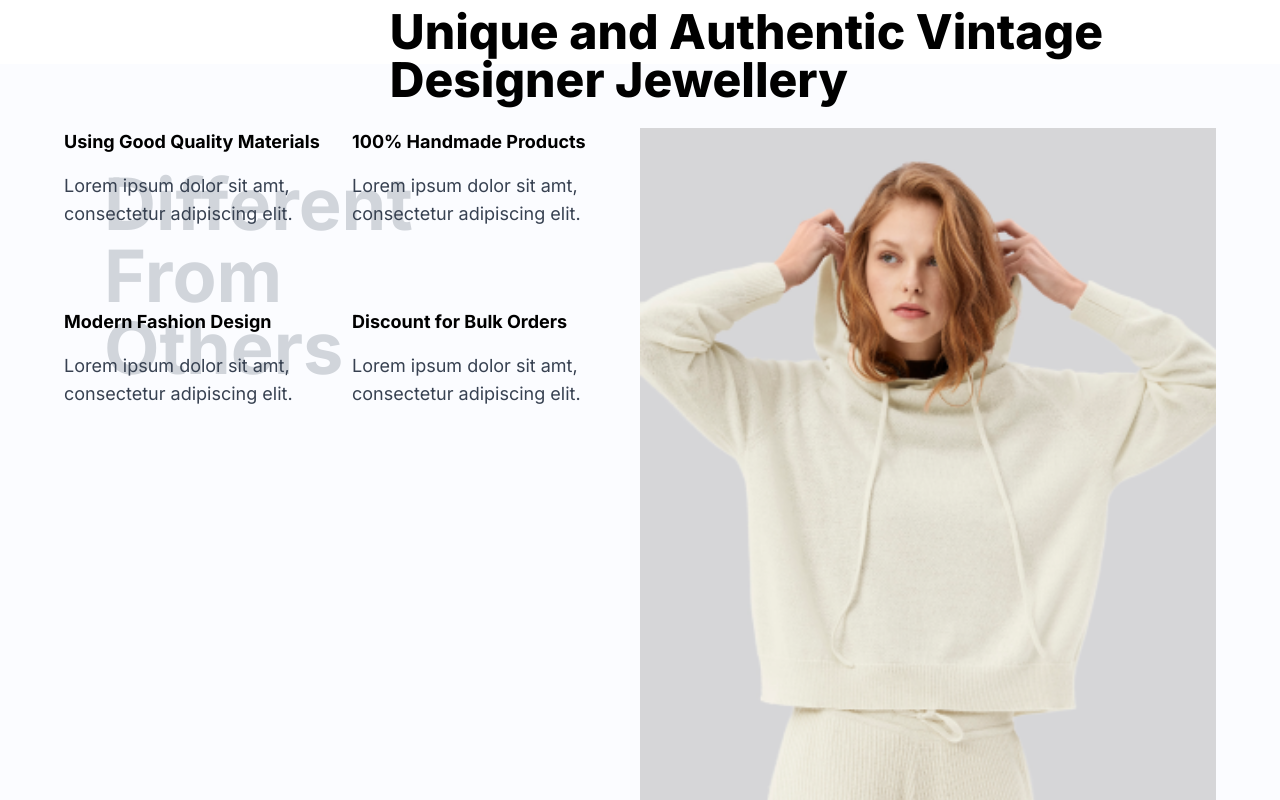
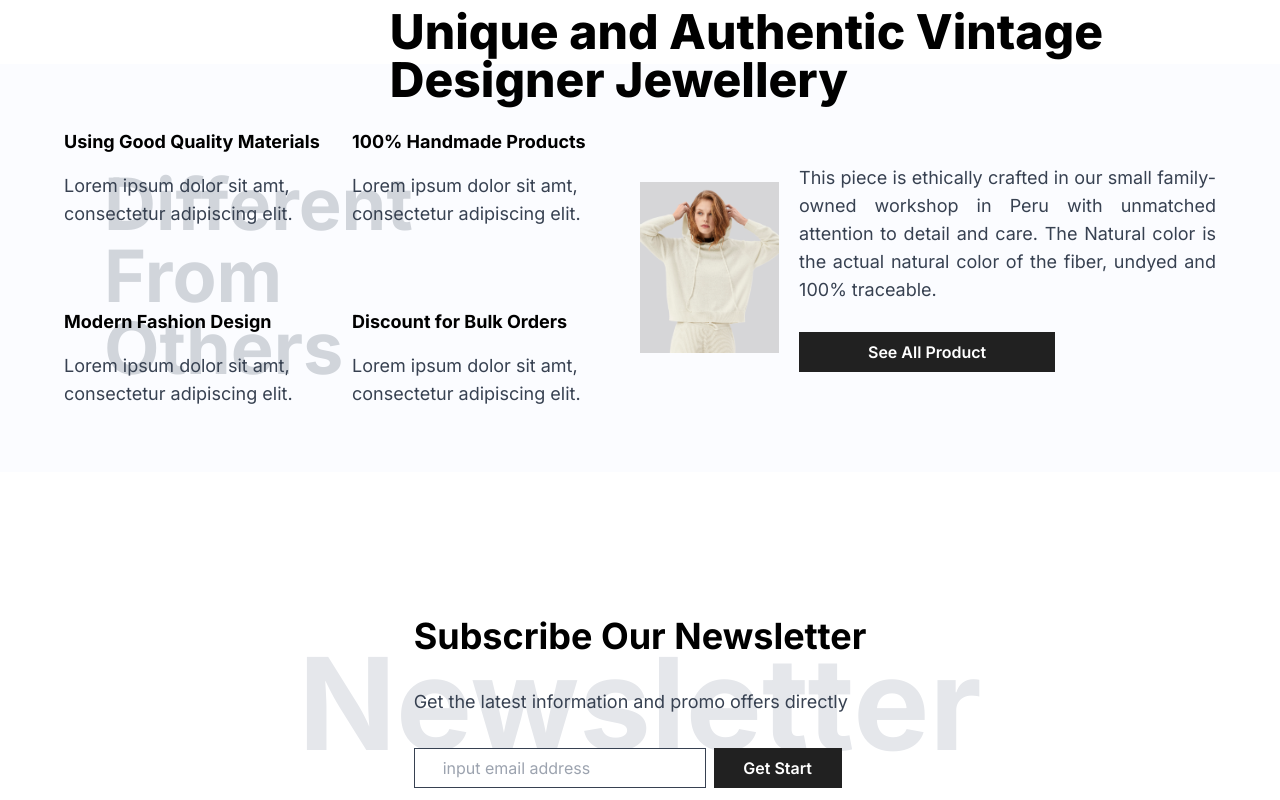
Before and after one commit to ShahzadAliSoomro/PIAIC-Hackathon1st, a Next.js app: page / in a window 1280 px wide. Shown: the part 1440-2240 px from the top of the page. Built offline with nearby package versions, Linux system fonts and the light colour scheme.

Commit message:
changing

```diff
--- a/components/ProContent.tsx
+++ b/components/ProContent.tsx
@@ -36,11 +36,10 @@ export default function ProContent() {
                 <h4 className='text-black text-lg font-bold'>Discount for Bulk Orders</h4>
                 <p className='text-gray-700 w-60 text-lg'>Lorem ipsum dolor sit amt, consectetur adipiscing elit.</p>
                 </div>
-
                 </div>
             </div>
             <div className='w-full lg:w-6/12 flex'>
-                <div className='flex justify-center items-center gap-5 flex-wrap'>
+                <div className='flex justify-center items-center gap-5 flex-wrap lg:flex-nowrap'>
                     <div className='w-full'>
                         <Image src="/images/featureunique.png" width={500} height={500} alt='uniqueimage'
                         className='w-full'/>
```
